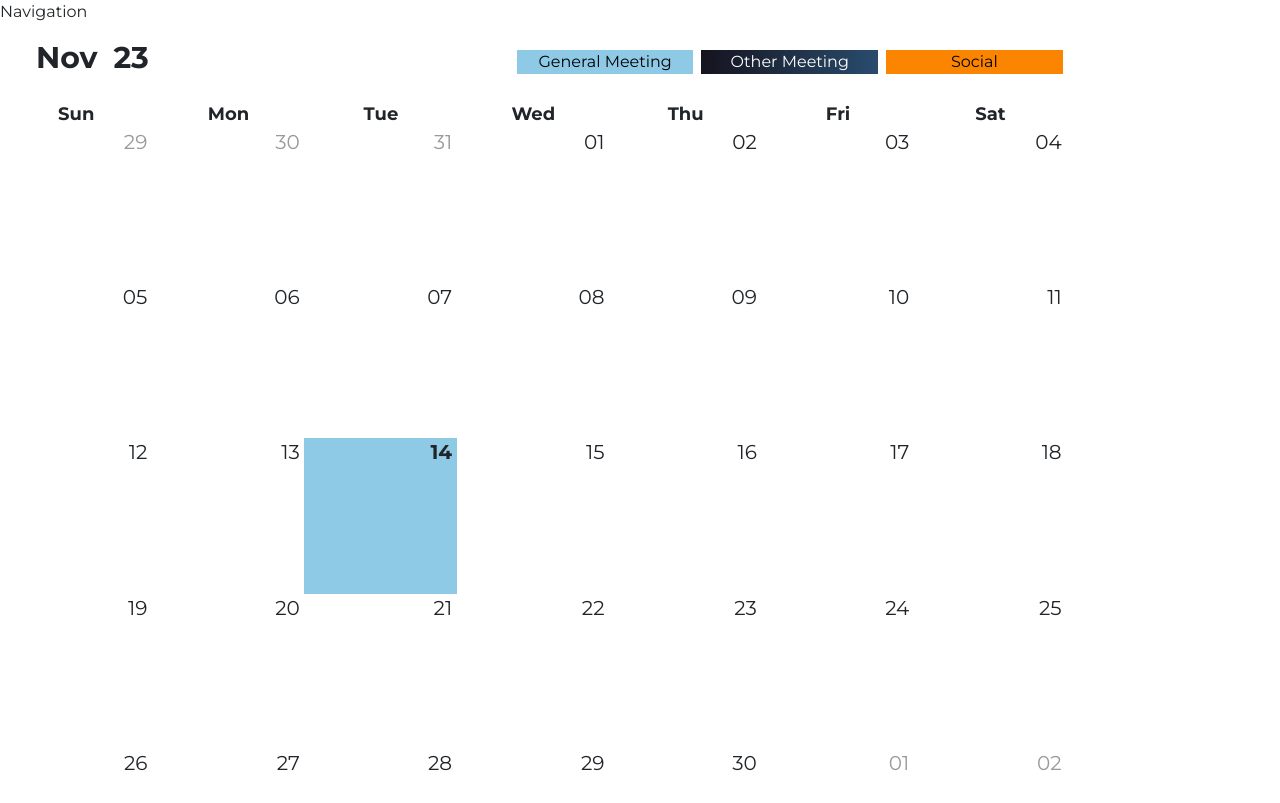
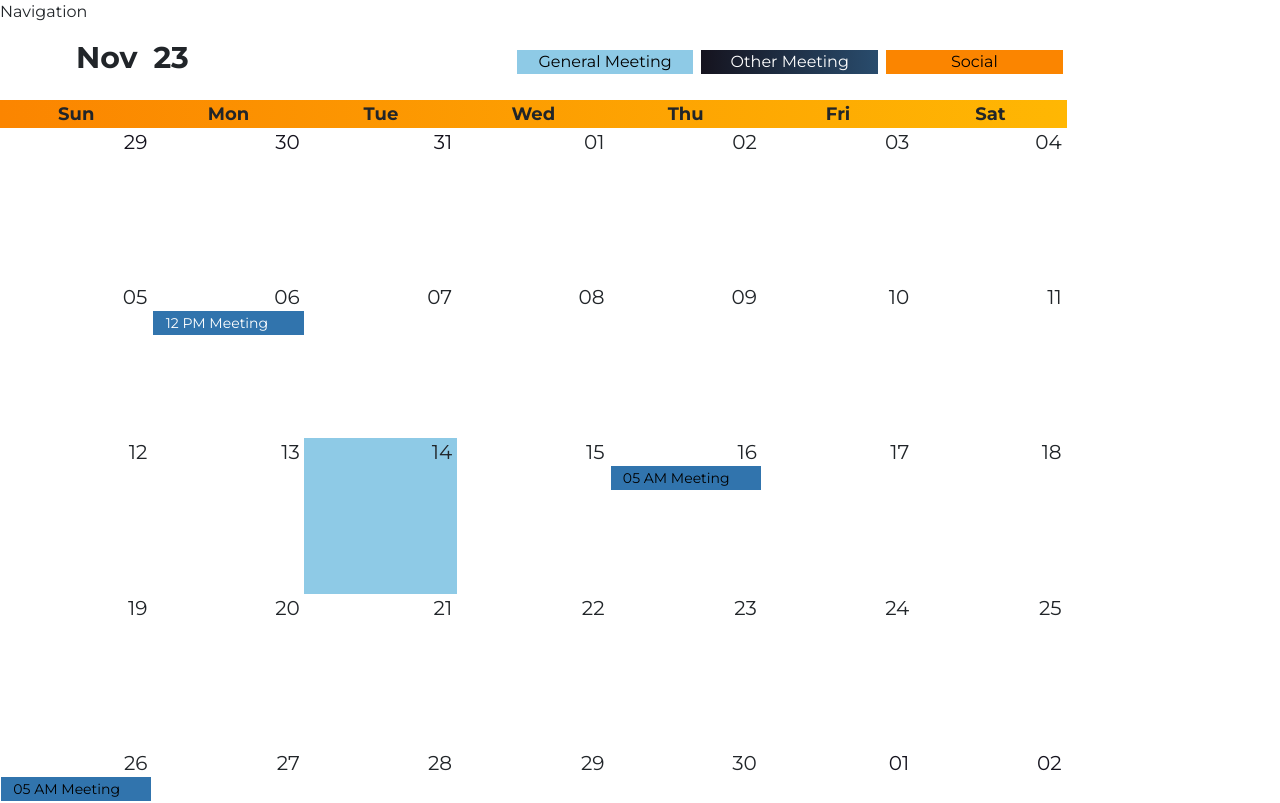
Before and after one commit to acm-ucr/hlg-website, a Next.js app: page / in a window 1280 px wide. Shown: the top 803 px of the page. Built offline with nearby package versions, Linux system fonts and the light colour scheme.

Commit message:
step: bug fixed | css jsx

```diff
--- a/src/components/events/Calendar.jsx
+++ b/src/components/events/Calendar.jsx
@@ -14,7 +14,6 @@ function getFilterById(id) {
 const localizer = momentLocalizer(moment);
 
 const CalendarEvent = ({ events }) => {
-  // const [event, setEvent] = useState(null);
   const [date, setDate] = useState(new Date());
 
   return (
@@ -37,7 +36,6 @@ const CalendarEvent = ({ events }) => {
           eventPropGetter={(event) => {
             return {
               className: `!${getFilterById(event.type).color} !rounded-none`,
-              // <p>what's wrong here. ! is useful.</p>
             };
           }}
           dayPropGetter={(event) => {
--- a/src/components/events/CustomEvent.jsx
+++ b/src/components/events/CustomEvent.jsx
@@ -6,7 +6,6 @@ const CustomEvent = ({ event }) => {
         {!event.allDay &&
           new Date(event.start).toLocaleTimeString(navigator.language, {
             hour: "2-digit",
-            // minute: "2-digit",
           })}
         &nbsp;
         {event.title}
--- a/src/components/events/CustomToolbar.jsx
+++ b/src/components/events/CustomToolbar.jsx
@@ -19,7 +19,7 @@ const CustomToolbar = (event) => {
   return (
     <div className="flex justify-center items-center w-full py-3 flex-col md:flex-row">
       <div className="md:w-1/3 flex gap-3 mb-2 md:mb-0">
-        &emsp;
+        &emsp;&emsp;&emsp;
         <p className="m-0 font-bold text-3xl">
           {monthNames[event.date.getMonth()]}
         </p>
--- a/src/components/events/rbc-overrides.css
+++ b/src/components/events/rbc-overrides.css
@@ -1,14 +1,14 @@
-/*  */
-.rbc-header-row {
-  background-image: linear-gradient(to right, #b8f70a, #a5a5a5);
+.rbc-month-header {
+  background-image: linear-gradient(to right, #fb8500, #ffb703);
+}
+.rbc-off-range {
+  color: #15131e;
 }
 
-.rbc-header {
-  background-color: transparent;
+.rbc-date-cell.rbc-now {
+  font-weight: normal !important;
 }
-/* what hack ?? hlg-color not works */
 
-/* delete all the lines... no matter what */
 .rbc-calendar,
 .rbc-calendar *,
 .rbc-calendar *:before,
--- a/src/data/events.js
+++ b/src/data/events.js
@@ -4,22 +4,22 @@ export default [
   {
     id: 1,
     type: 3,
-    title: "acm class",
-    start: new Date(2023, 9, 26, 5, 0, 0),
-    end: new Date(2023, 9, 26, 6, 0, 0),
+    title: "Meeting",
+    start: new Date(2023, 10, 26, 5, 0, 0),
+    end: new Date(2023, 10, 26, 6, 0, 0),
   },
   {
     id: 2,
     type: 3,
-    title: "acm meeting",
-    start: new Date(2023, 9, 16, 5, 0, 0),
-    end: new Date(2023, 9, 16, 6, 0, 0),
+    title: "Meeting",
+    start: new Date(2023, 10, 16, 5, 0, 0),
+    end: new Date(2023, 10, 16, 6, 0, 0),
   },
   {
     id: 3,
     type: 2,
     title: "Meeting",
-    start: new Date(2023, 9, 6, 12, 0, 0),
-    end: new Date(2023, 9, 6, 13, 0, 0),
+    start: new Date(2023, 10, 6, 12, 0, 0),
+    end: new Date(2023, 10, 6, 13, 0, 0),
   },
 ];
```
